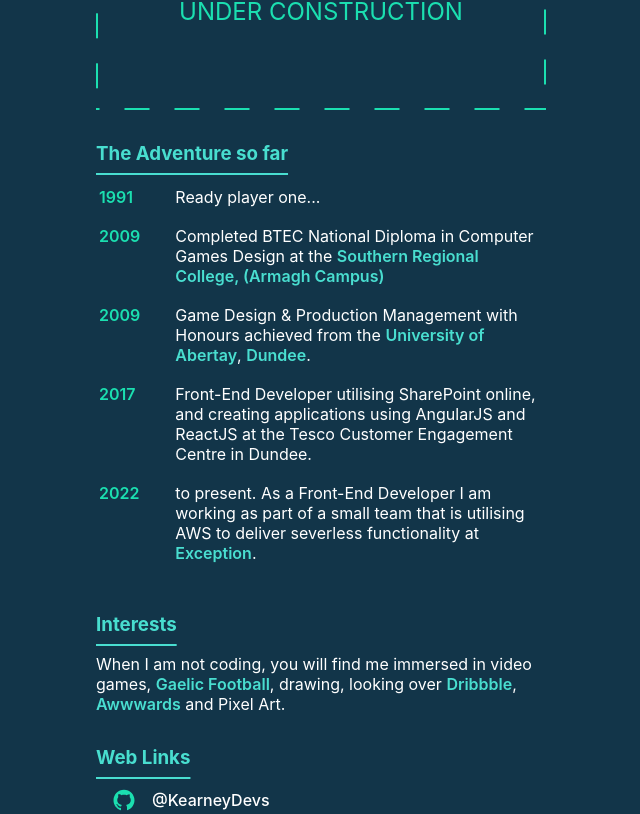
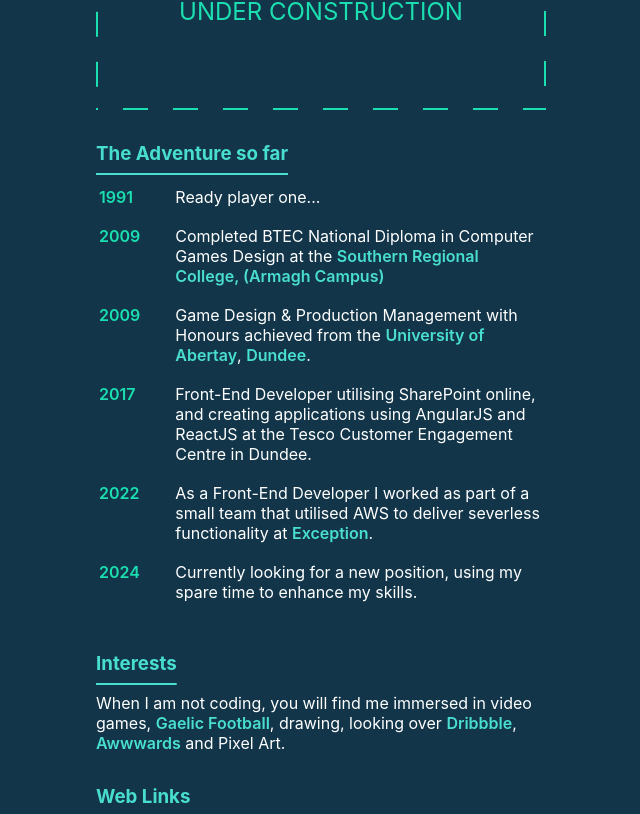
Before and after one commit to KearneyDevs/Kearney-Devs-v1, a React (Create React App) app: page / in a window 1280 px wide. Shown: the part 841-1655 px from the top of the page, without its empty margins (319-959 px from the left). Built offline with nearby package versions, Linux system fonts and the light colour scheme.

Commit message:
Updated bio to reflect my current position

```diff
--- a/src/components/bio/Bio.jsx
+++ b/src/components/bio/Bio.jsx
@@ -60,9 +60,8 @@ const Bio = (props) => {
             <tr>
               <td>2022</td>
               <td>
-                to present. As a Front-End Developer I am working as part of a
-                small team that is utilising AWS to deliver severless
-                functionality at{" "}
+                As a Front-End Developer I worked as part of a small team that
+                utilised AWS to deliver severless functionality at{" "}
                 <a
                   href="https://www.exceptionuk.com/"
                   target="_blank"
@@ -73,6 +72,13 @@ const Bio = (props) => {
                 .
               </td>
             </tr>
+            <tr>
+              <td>2024</td>
+              <td>
+                Currently looking for a new position, using my spare time to
+                enhance my skills.
+              </td>
+            </tr>
           </tbody>
         </Table>
       </Content>
```
